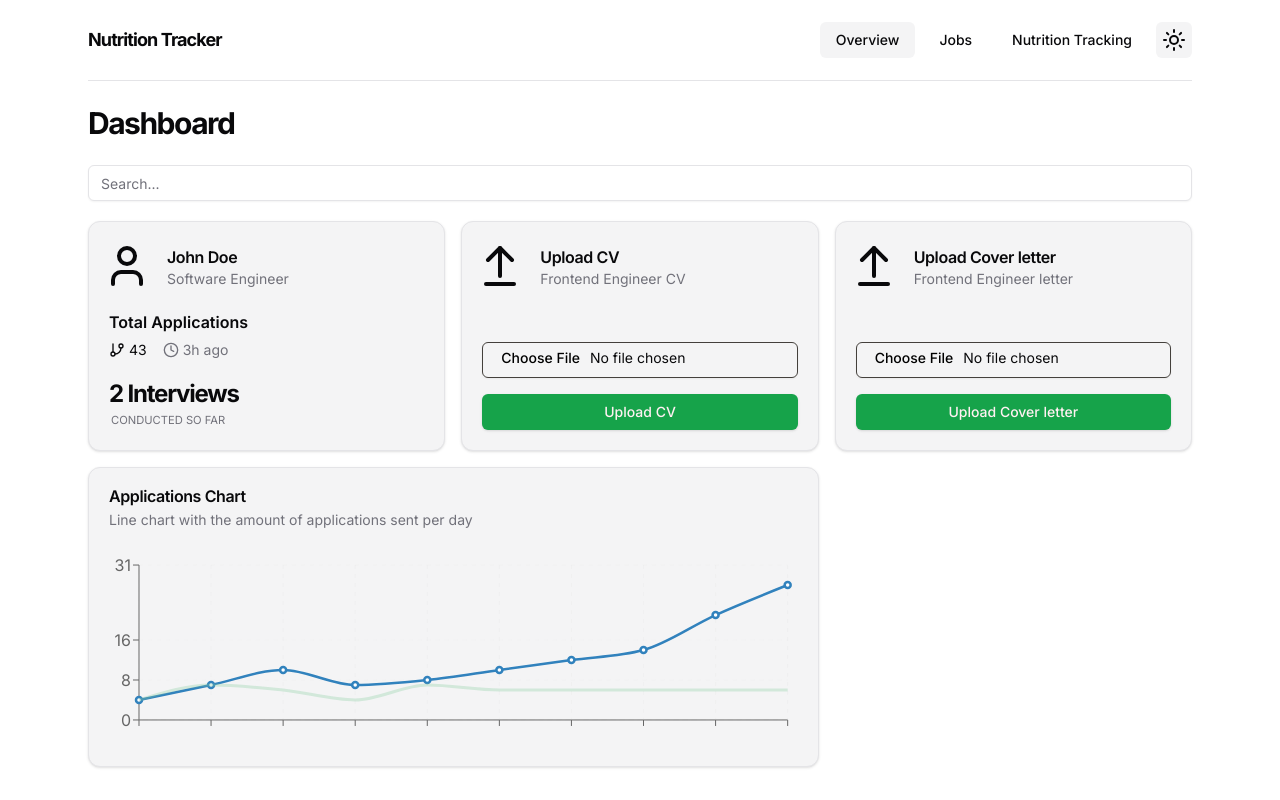
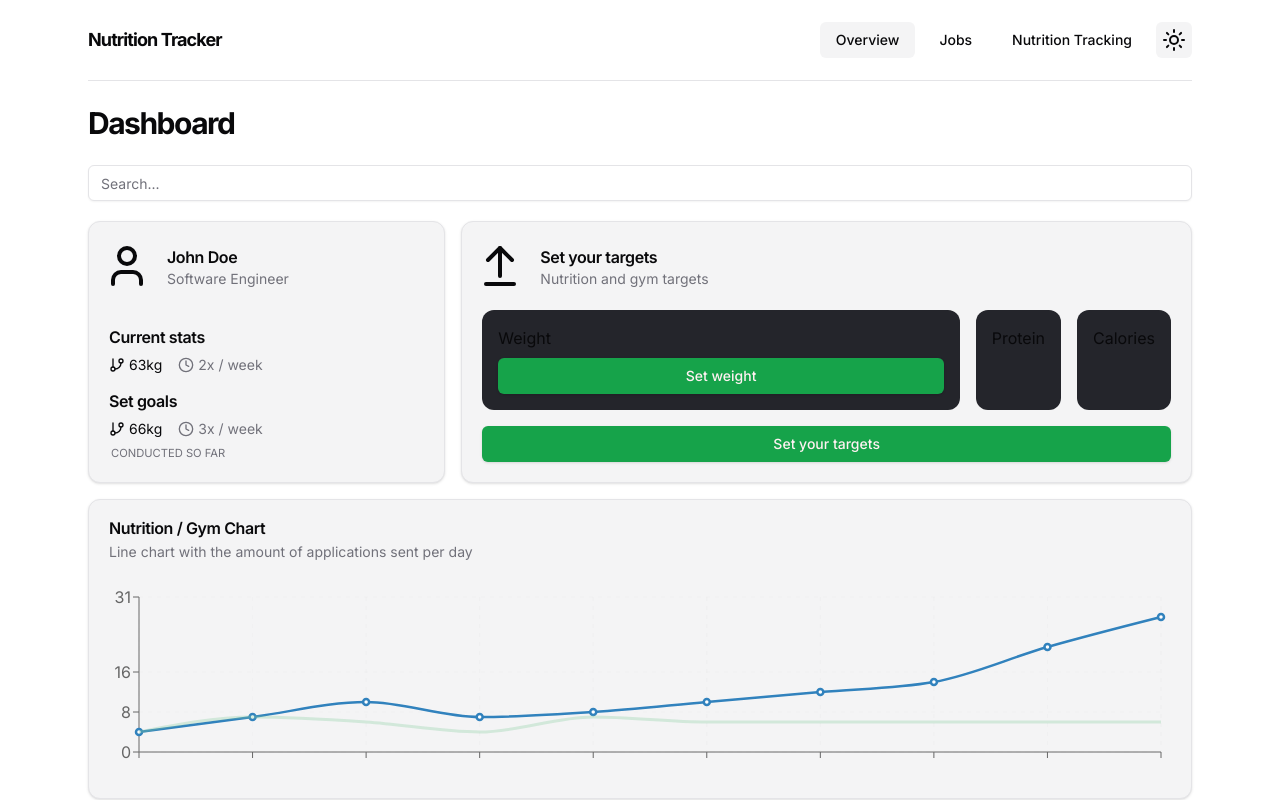
Before and after one commit to Vasil1001/nutrition-gym-tracker-v2, a Next.js app: page / in a window 1280 px wide. Built offline with nearby package versions, Linux system fonts and the light colour scheme; a web font is replaced by a local one.

Commit message:
Fixed selected products to show in 1 row and x amount

```diff
--- a/app/nutrition/components/food-card.tsx
+++ b/app/nutrition/components/food-card.tsx
@@ -38,20 +38,20 @@ export default function FoodCard({ food, onAdd, onRemove }: FoodCardProps) {
         <div>
           <div className="flex justify-between">
             <CardTitle className="">{food.name}</CardTitle>
-            <div className="font-supreme flex items-center justify-center gap-2 text-sm font-medium text-muted-foreground transition-all delay-150">
+            <div className="flex items-center justify-center gap-2 font-supreme text-sm font-medium text-muted-foreground transition-all delay-150">
               <Minus
-                className="h-5 w-5 cursor-pointer opacity-0 hover:text-foreground group-hover:opacity-100"
+                className="h-5 w-5 cursor-pointer opacity-0 group-hover:opacity-100 hover:text-foreground"
                 onClick={handleRemove}
               />
               {count > 0 && count}
               <Plus
-                className="h-5 w-5 cursor-pointer opacity-0 hover:text-foreground group-hover:opacity-100"
+                className="h-5 w-5 cursor-pointer opacity-0 group-hover:opacity-100 hover:text-foreground"
                 onClick={handleAdd}
               />
             </div>
           </div>
           <CardDescription>
-            <div className="font-supreme mb-3 mt-0.5 text-[0.8rem] text-muted-foreground">
+            <div className="mb-3 mt-0.5 font-supreme text-[0.8rem] text-muted-foreground">
               Per {food.servingSize} serving
             </div>
           </CardDescription>
--- a/app/nutrition/components/selected-food-list.tsx
+++ b/app/nutrition/components/selected-food-list.tsx
@@ -30,12 +30,20 @@ export default function SelectedFoodList({ selectedFoods }: SelectedFoodProps) {
     (total, selectedFood) => total + Number(selectedFood.calories),
     0
   )
+  const foodCounts = selectedFoods.reduce((acc, food) => {
+    const existingFood = acc.find((item) => item.food.name === food.name)
+    if (existingFood) {
+      existingFood.count++
+    } else {
+      acc.push({ food, count: 1 })
+    }
+    return acc
+  }, [])
 
   return (
-    // eslint-disable-next-line tailwindcss/no-custom-classname
     <div className="border-l pl-4">
       <h1 className="my-6 text-2xl font-bold">Total Daily Intake</h1>
-      <div className="rounded-xl rounded-b-none outline outline-4 outline-[#2e3039]">
+      <div className="ml-2 rounded-xl rounded-b-none outline outline-8 outline-[#2e3039]">
         <Table>
           <TableHeader>
             <TableRow>
@@ -46,17 +54,19 @@ export default function SelectedFoodList({ selectedFoods }: SelectedFoodProps) {
             </TableRow>
           </TableHeader>
           <TableBody>
-            {selectedFoods.map((selectedFood, i) => (
+            {foodCounts.map(({ food, count }, i) => (
               <TableRow key={i}>
                 <TableCell className="w-[10px] text-left font-medium text-muted-foreground">
-                  x2
+                  x{count}
                 </TableCell>
-                <TableCell className="w-[150px] font-medium">{selectedFood.name}</TableCell>
-                <TableCell className="border-r text-center ">{totalProtein}g</TableCell>
+                <TableCell className="w-[150px] font-medium">{food.name}</TableCell>
+                <TableCell className="border-r text-center ">
+                  {(totalProtein * count).toFixed()}g
+                </TableCell>
                 <TableCell className="text-center">{totalCalories}cal</TableCell>
               </TableRow>
             ))}
-            <TableRow className=" bg-[#2e3039]">
+            <TableRow className=" bg-[#2e3039] dark:hover:bg-[#2e3039]">
               <TableCell className="text-center text-muted-foreground">#</TableCell>
               <TableCell className="w-[150px] font-medium">Total Protein</TableCell>
               <TableCell className="border-r text-center ">{totalProtein}g</TableCell>
--- a/components/charts/LineChart.tsx
+++ b/components/charts/LineChart.tsx
@@ -57,7 +57,7 @@ export function LineChartWeights() {
   return (
     <Card className="flex h-full flex-col justify-between">
       <CardHeader>
-        <CardTitle>Applications Chart</CardTitle>
+        <CardTitle>Nutrition / Gym Chart</CardTitle>
         <CardDescription>Line chart with the amount of applications sent per day</CardDescription>
       </CardHeader>
       <CardContent className="flex-1 pb-4">
--- a/components/overview.tsx
+++ b/components/overview.tsx
@@ -1,16 +1,11 @@
 /* eslint-disable tailwindcss/no-custom-classname */
 /* eslint-disable tailwindcss/classnames-order */
-import Link from 'next/link'
 import { Button } from '@/components/ui/button'
+import { Card, CardContent, CardDescription, CardHeader, CardTitle } from '@/components/ui/card'
 import { Input } from '@/components/ui/input'
-import { CardTitle, CardDescription, CardHeader, CardContent, Card } from '@/components/ui/card'
-import { Label } from '@/components/ui/label'
-import react, { SVGProps } from 'react'
-import SquareStackIcon from './ui/icons/square-stack-icon'
-import UserRoundIcon from './ui/icons/user-round-icon'
 import { ArrowUpFromLine, Clock, User } from 'lucide-react'
+import { SVGProps } from 'react'
 import { LineChartWeights } from './charts/LineChart'
-import { PieChartJobs } from './charts/PieChart'
 
 export function Dashboard() {
   return (
@@ -35,71 +30,63 @@ export function Dashboard() {
               </div>
             </CardHeader>
             <CardContent className="grid gap-1.5">
-              <div className="font-semibold">Total Applications</div>
+              <div className="font-semibold tracking-tight">Current stats</div>
               <div className="flex items-center gap-4 text-sm">
                 <div className="flex items-center gap-1">
                   <GitBranchIcon className="h-4 w-4 " />
-                  <span className="">43</span>
+                  <span className="">63kg</span>
                 </div>
                 <div className="flex items-center gap-1 text-muted-foreground">
                   <Clock className="h-4 w-4" />
-                  <span className="">3h ago</span>
+                  <span className="">2x / week</span>
                 </div>
               </div>
 
-              <div className="mt-3 flex flex-col items-start gap-0 rounded-lg text-center text-sm">
-                <div className="text-2xl font-bold tracking-tighter">2 Interviews</div>
-                <div className="ml-0.5 text-[0.70rem] uppercase text-muted-foreground">
-                  Conducted so far
+              <div className="mt-2 font-semibold tracking-tight">Set goals</div>
+              <div className="flex items-center gap-4 text-sm">
+                <div className="flex items-center gap-1">
+                  <GitBranchIcon className="h-4 w-4 " />
+                  <span className="">66kg</span>
                 </div>
+                <div className="flex items-center gap-1 text-muted-foreground">
+                  <Clock className="h-4 w-4" />
+                  <span className="">3x / week</span>
+                </div>
+              </div>
+              <div className="ml-0.5 text-[0.70rem] uppercase text-muted-foreground">
+                Conducted so far
               </div>
             </CardContent>
           </Card>
 
-          <Card className="col-span-1 flex flex-col justify-between">
+          <Card className="col-span-2 flex flex-col justify-between">
             <CardHeader className="flex flex-row items-center gap-4 px-3.5">
               <ArrowUpFromLine className="h-12 w-12" />
               <div className="grid gap-1">
-                <CardTitle>Upload CV</CardTitle>
-                <CardDescription>Frontend Engineer CV</CardDescription>
+                <CardTitle>Set your targets</CardTitle>
+                <CardDescription>Nutrition and gym targets</CardDescription>
               </div>
             </CardHeader>
             <CardContent className="flex flex-1 flex-col items-center justify-end gap-4">
-              <div className="grid w-full max-w-sm items-center justify-center gap-1.5">
-                <Input
-                  id="cv"
-                  type="file"
-                  className="cursor-pointer border border-stone-700  hover:border-2 hover:border-stone-600"
-                />
+              <div className="flex w-full flex-1 gap-4 rounded-xl">
+                <div className="flex w-full flex-1 rounded-xl bg-[#24252b] p-4">
+                  <div className="flex w-full flex-col">
+                    <p className="mb-2">Weight</p>
+                    <Button className="w-full" type="submit">
+                      Set weight
+                    </Button>
+                  </div>
+                </div>
+                <div className="rounded-xl bg-[#24252b] p-4">Protein</div>
+                <div className="rounded-xl bg-[#24252b] p-4">Calories</div>
               </div>
               <Button className="w-full" type="submit">
-                Upload CV
-              </Button>
-            </CardContent>
-          </Card>
-          <Card className="col-span-1 flex flex-col justify-between">
-            <CardHeader className="flex flex-row items-center gap-4 px-3.5">
-              <ArrowUpFromLine className="h-12 w-12" />
-              <div className="grid gap-1">
-                <CardTitle>Upload Cover letter</CardTitle>
-                <CardDescription>Frontend Engineer letter</CardDescription>
-              </div>
-            </CardHeader>
-            <CardContent className="flex flex-1 flex-col items-center justify-end gap-4">
-              <div className="grid w-full max-w-sm items-center justify-center gap-1.5">
-                <Input
-                  id="cover-letter"
-                  type="file"
-                  className="cursor-pointer border border-stone-700  hover:border-2 hover:border-stone-600"
-                />
-              </div>
-              <Button className="w-full" type="submit">
-                Upload Cover letter
+                Set your targets
               </Button>
             </CardContent>
           </Card>
 
-          <div className="col-span-2">
+          <div className="col-span-3">
             <LineChartWeights />
           </div>
           {/* <Card className="col-span-1 flex flex-col justify-between">
```
